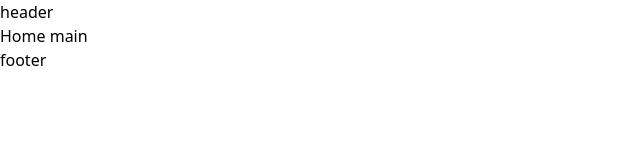
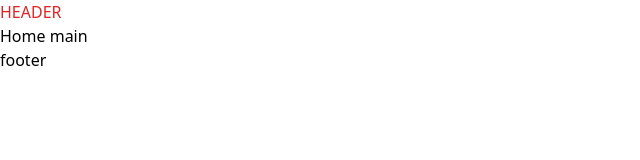
Before and after one commit to VladDot/restaurant, a React (Create React App) app: page / in a window 1280 px wide. Shown: the top 160 px of the page, without its empty margins (0-640 px from the left). Built offline with nearby package versions, Linux system fonts and the light colour scheme.

Commit message:
add component Header

```diff
--- /dev/null
+++ b/src/components/header/index.tsx
@@ -0,0 +1,3 @@
+export const Header = () => {
+    return <h1 className="text-red-600 ">HEADER</h1>;
+};
--- /dev/null
+++ b/src/components/index.ts
@@ -0,0 +1 @@
+export {Header} from './header'
--- a/src/pages/layout/index.tsx
+++ b/src/pages/layout/index.tsx
@@ -1,11 +1,12 @@
-import {Outlet} from "react-router-dom";
+import { Outlet } from "react-router-dom";
+import { Header } from "../../components";
 
-export const Layout =()=>{
-    return(
+export const Layout = () => {
+    return (
         <>
-            <h1>header</h1>
-            <Outlet/>
+            <Header />
+            <Outlet />
             <h1>footer</h1>
         </>
-    )
-}
+    );
+};
```
